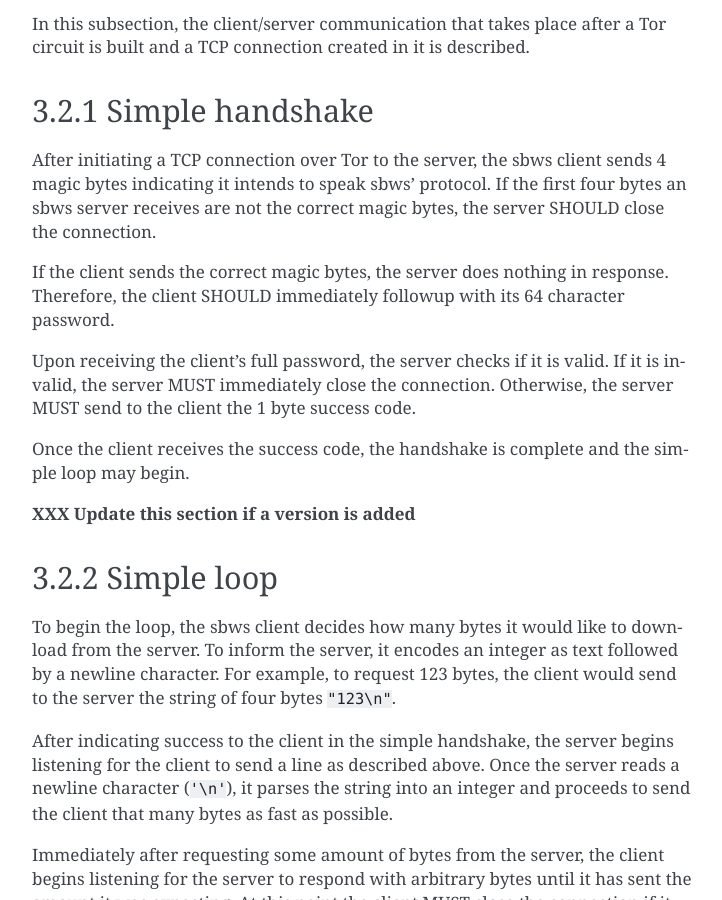
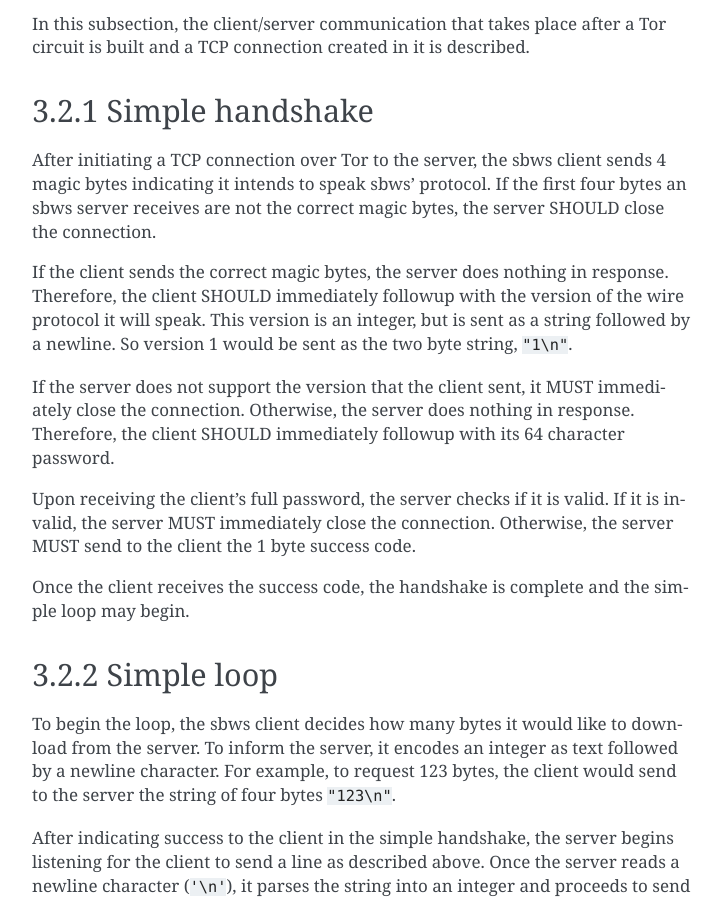
Before and after one commit to torproject/sbws, a Sphinx documentation site: the page built from docs/source/specification.rst, in a window 1280 px wide and 900 px high, scrolled down 4049 px. Shown: the whole window, without its empty margins (388-1110 px from the left). Built offline with Sphinx 7.4.7, drawn with Linux system fonts in a browser that asks for light colours.

Commit message:
Update spec regarding the version in the handshake

```diff
--- a/docs/source/specification.rst
+++ b/docs/source/specification.rst
@@ -196,6 +196,13 @@ bytes an sbws server receives are not the correct magic bytes, the server
 SHOULD close the connection.
 
 If the client sends the correct magic bytes, the server does nothing in
+response. Therefore, the client SHOULD immediately followup with the version of
+the wire protocol it will speak. This version is an integer, but is sent as a
+string followed by a newline. So version 1 would be sent as the two byte
+string, ``"1\n"``.
+
+If the server does not support the version that the client sent, it MUST
+immediately close the connection.  Otherwise, the server does nothing in
 response. Therefore, the client SHOULD immediately followup with its 64
 character password.
 
@@ -205,8 +212,6 @@ MUST send to the client the 1 byte success code.
 
 Once the client receives the success code, the handshake is complete and the
 simple loop may begin.
-
-**XXX Update this section if a version is added**
 
 3.2.2 Simple loop
 -----------------
```
